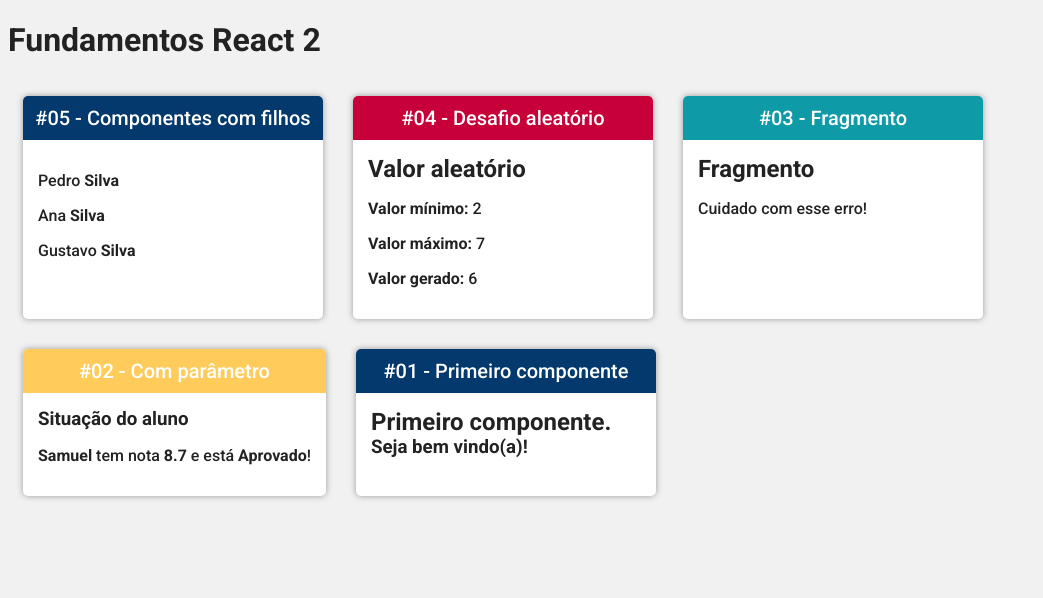
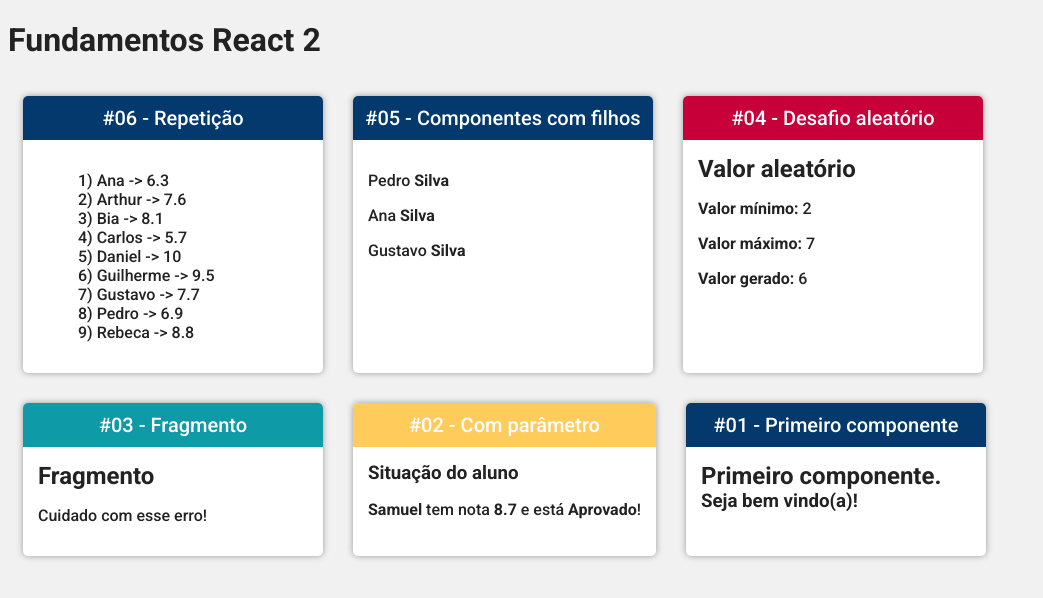
Before and after one commit to Samuel-silva/curso-react, a React (Create React App) app in the folder fundamentos-react/: page / in a window 1280 px wide. Shown: the top 598 px of the page, without its empty margins (0-1043 px from the left). Built offline with nearby package versions, Linux system fonts and the light colour scheme.

Commit message:
feat - Repetição, lista de alunos

```diff
--- a/fundamentos-react/src/App.jsx
+++ b/fundamentos-react/src/App.jsx
@@ -8,12 +8,17 @@ import Aleatorio from './components/basico/Aleatorio'
 import Card from './components/layout/Card'
 import Familia from './components/basico/Familia'
 import FamiliaMembro from './components/basico/FamiliaMembro'
+import ListaAlunos from './components/repeticao/ListaAlunos'
 
 export default () => (
   <div className="app">
     <h1>Fundamentos React 2</h1>
 
     <div className="card-conteiner">
+      <Card titulo="#06 - Repetição">
+        <ListaAlunos />
+      </Card>
+
       <Card titulo="#05 - Componentes com filhos">
         <Familia sobrenome="Silva">
           <FamiliaMembro nome="Pedro" />
--- /dev/null
+++ b/fundamentos-react/src/components/repeticao/ListaAlunos.jsx
@@ -0,0 +1,19 @@
+import React from 'react'
+import alunos from '../../data/alunos'
+
+export default function ListaAlunos(props) {
+  const listaFormatada = alunos.map(aluno => {
+    return (
+      <li key={aluno.id}>
+        {aluno.id}) {aluno.nome} -&gt; {aluno.nota}
+      </li>
+    )
+  })
+  return (
+    <div>
+      <ul style={{ listStyle: "none" }}>
+        { listaFormatada }
+      </ul>
+    </div>
+  )
+}
--- /dev/null
+++ b/fundamentos-react/src/data/alunos.js
@@ -0,0 +1,47 @@
+export default [
+    {
+        id: 1,
+        nome: 'Ana',
+        nota: 6.3
+    },
+    {
+        id: 2,
+        nome: 'Arthur',
+        nota: 7.6
+    },
+    {
+        id: 3,
+        nome: 'Bia',
+        nota: 8.1
+    },
+    {
+        id: 4,
+        nome: 'Carlos',
+        nota: 5.7
+    },
+    {
+        id: 5,
+        nome: 'Daniel',
+        nota: 10.0
+    },
+    {
+        id: 6,
+        nome: 'Guilherme',
+        nota: 9.5
+    },
+    {
+        id: 7,
+        nome: 'Gustavo',
+        nota: 7.7
+    },
+    {
+        id: 8,
+        nome: 'Pedro',
+        nota: 6.9
+    },
+    {
+        id: 9,
+        nome: 'Rebeca',
+        nota: 8.8
+    },
+]
```
